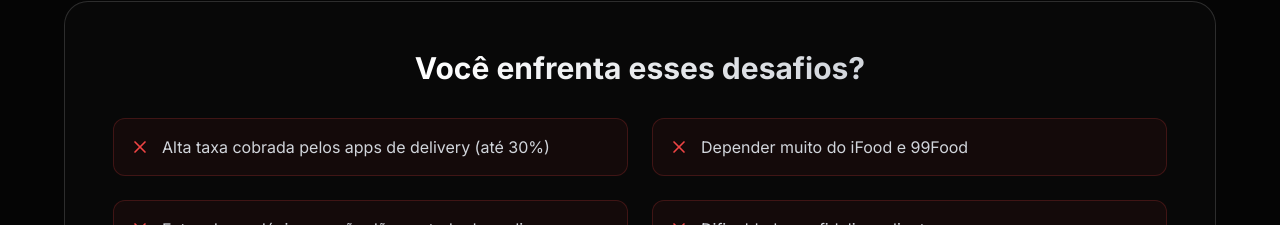
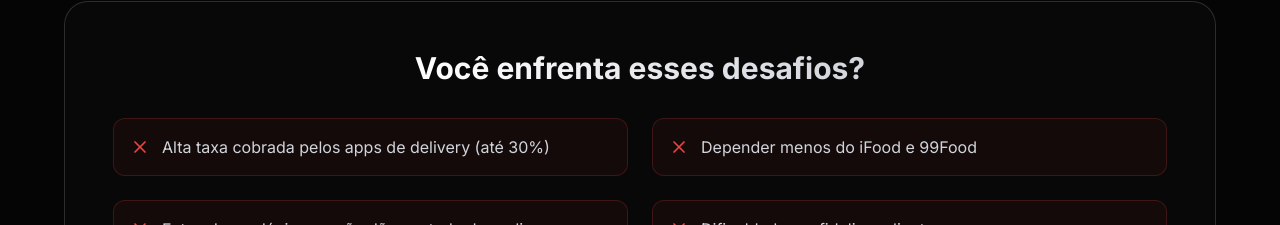
Before and after one commit to bovineira/BWN, a React (Vite) app: page /delivery in a window 1280 px wide. Shown: the part 879-1104 px from the top of the page. Built offline with nearby package versions, Linux system fonts and the light colour scheme.

Commit message:
Corrige texto: depender menos do iFood

```diff
--- a/src/components/SetorDelivery.jsx
+++ b/src/components/SetorDelivery.jsx
@@ -319,7 +319,7 @@ const SetorDelivery = () => {
             <div className="grid md:grid-cols-2 gap-6">
               {[
                 'Alta taxa cobrada pelos apps de delivery (até 30%)',
-                'Depender muito do iFood e 99Food',
+                'Depender menos do iFood e 99Food',
                 'Fotos do cardápio que não dão vontade de pedir',
                 'Dificuldade em fidelizar clientes',
                 'Avaliações ruins ou poucas avaliações',
```
